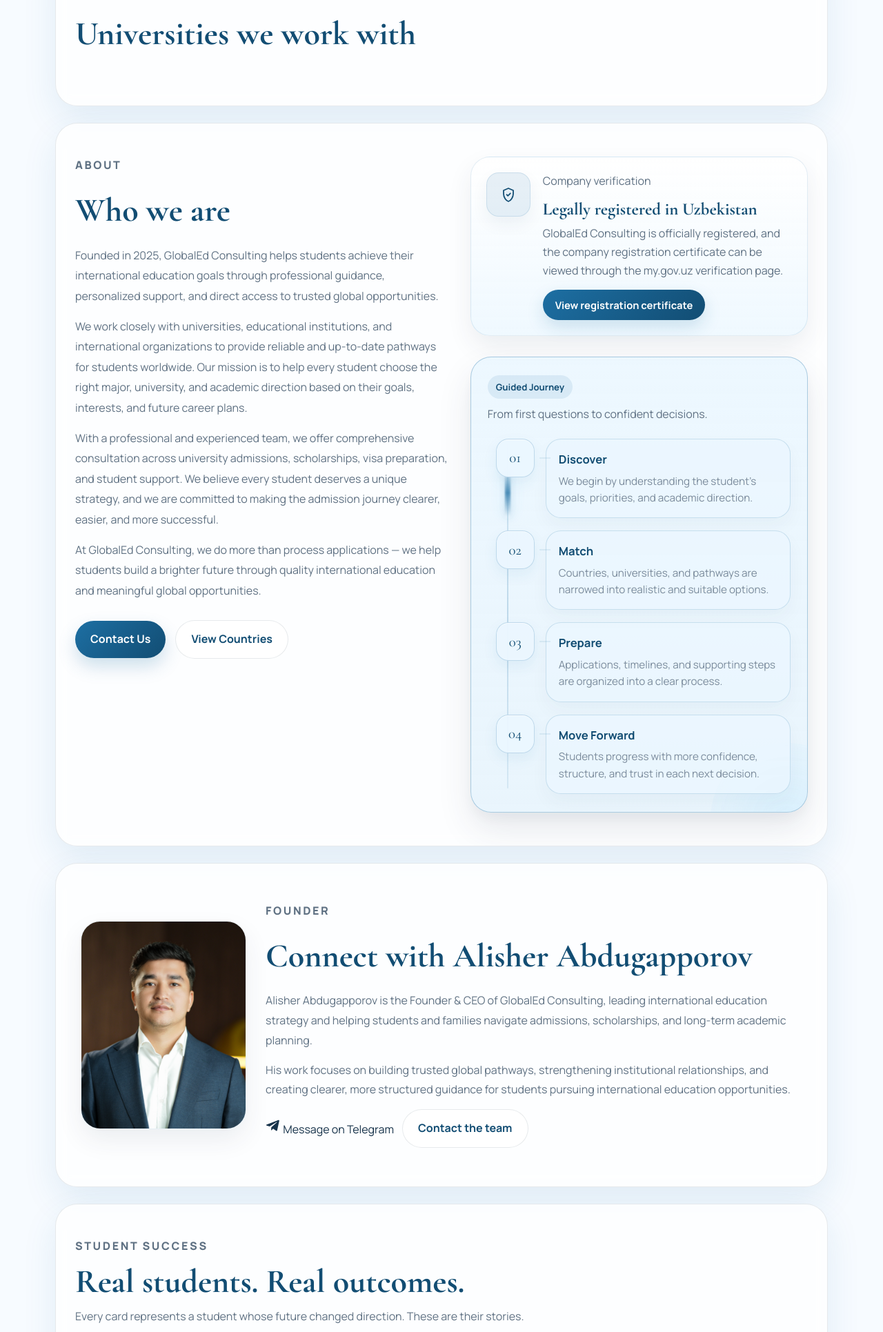
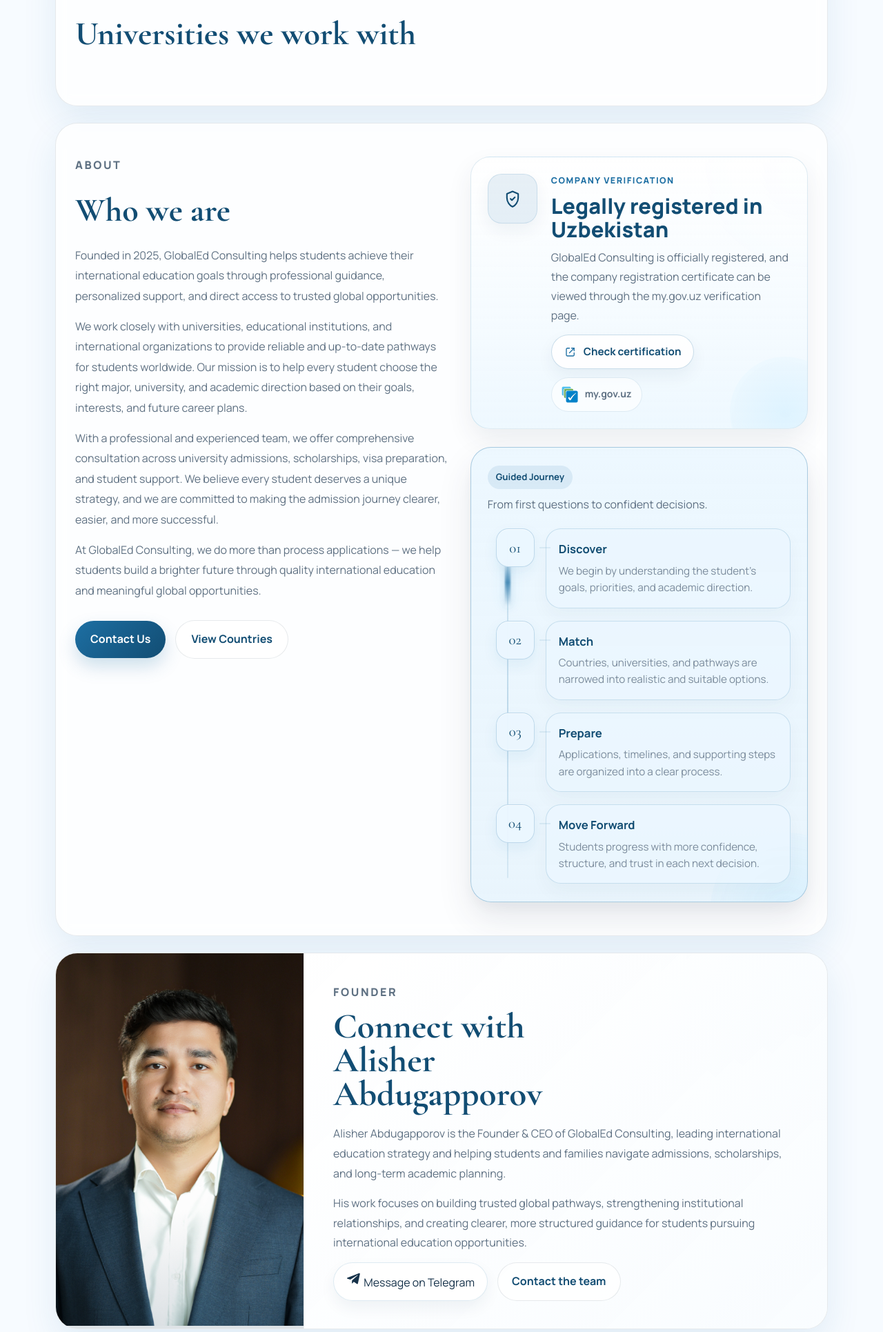
Before and after one commit to SarvarbekS/GlobalEdWebPage, a Django app: page / in a window 1280 px wide. Shown: the part 879-2810 px from the top of the page at 69% size. Run offline with Django 5.2, Linux system fonts and the light colour scheme; data that the repository does not hold is empty.

Commit message:
About section Change

```diff
--- a/static/css/style.css
+++ b/static/css/style.css
@@ -878,23 +878,42 @@
 /*    }*/
 /*}*/
 
+/* ─── About verification card ───────────────────────────── */
 .about-proof-card {
+  position: relative;
   display: grid;
-  grid-template-columns: 64px 1fr;
-  gap: 18px;
+  grid-template-columns: 72px minmax(0, 1fr);
+  gap: 20px;
   align-items: start;
-  padding: 22px;
-  margin-bottom: 30px;
+  padding: 24px;
+  margin-bottom: 26px;
   border-radius: 28px;
-  background: linear-gradient(180deg, rgba(255,255,255,0.84), rgba(235,247,255,0.78));
-  border: 1px solid rgba(29, 111, 163, 0.12);
-  box-shadow: 0 16px 36px rgba(18, 52, 77, 0.08), inset 0 1px 0 rgba(255,255,255,0.72);
+  background:
+    linear-gradient(180deg, rgba(255,255,255,0.94), rgba(235,247,255,0.84)),
+    radial-gradient(circle at top right, rgba(141,216,255,0.14), transparent 30%);
+  border: 1px solid rgba(29, 111, 163, 0.14);
+  box-shadow:
+    0 16px 36px rgba(18, 52, 77, 0.08),
+    inset 0 1px 0 rgba(255,255,255,0.72);
+  overflow: hidden;
+}
+
+.about-proof-card::after {
+  content: "";
+  position: absolute;
+  right: -48px;
+  bottom: -56px;
+  width: 160px;
+  height: 160px;
+  border-radius: 50%;
+  background: radial-gradient(circle, rgba(141,216,255,0.18), rgba(141,216,255,0));
+  pointer-events: none;
 }
 
 .about-proof-icon {
-  width: 64px;
-  height: 64px;
-  border-radius: 18px;
+  width: 72px;
+  height: 72px;
+  border-radius: 20px;
   display: flex;
   align-items: center;
   justify-content: center;
@@ -902,132 +921,304 @@
   background: rgba(29, 111, 163, 0.10);
   border: 1px solid rgba(29, 111, 163, 0.14);
   box-shadow: 0 10px 24px rgba(18, 52, 77, 0.06);
+  flex-shrink: 0;
+}
+
+.about-proof-icon svg {
+  width: 28px;
+  height: 28px;
+}
+
+.about-proof-content {
+  min-width: 0;
+}
+
+.about-proof-content .about-ceo-label {
+  margin: 0 0 10px;
+  font-size: 0.78rem;
+  font-weight: 800;
+  letter-spacing: 0.12em;
+  text-transform: uppercase;
+  color: var(--primary);
 }
 
 .about-proof-title {
-  margin: 0 0 8px;
-  font-family: var(--font-display);
-  font-size: 1.55rem;
+  margin: 0 0 10px;
+  font-family: var(--font-body);
+  font-size: clamp(1.7rem, 2.4vw, 2.35rem);
   line-height: 1.08;
+  font-weight: 800;
   color: var(--primary-dark);
+  max-width: 16ch;
 }
 
 .about-proof-text {
-  margin: 0 0 14px;
+  margin: 0 0 18px;
+  max-width: 38ch;
   color: var(--muted);
-  font-size: 0.96rem;
-  line-height: 1.7;
+  font-size: 0.98rem;
+  line-height: 1.75;
+}
+
+.about-proof-actions {
+  display: flex;
+  align-items: center;
+  gap: 12px;
+  flex-wrap: wrap;
 }
 
 .about-proof-link {
   display: inline-flex;
   align-items: center;
   justify-content: center;
-  min-height: 44px;
+  gap: 10px;
+  min-height: 50px;
   padding: 0 18px;
   border-radius: 999px;
-  background: linear-gradient(135deg, var(--primary), var(--primary-dark));
-  color: #fff !important;
-  font-size: 0.92rem;
+  background: rgba(255, 255, 255, 0.92);
+  border: 1.5px solid rgba(29, 111, 163, 0.24);
+  color: var(--primary-dark) !important;
+  font-size: 0.95rem;
   font-weight: 700;
-  box-shadow: 0 10px 24px rgba(29, 111, 163, 0.18);
-  transition: transform 0.25s ease, box-shadow 0.25s ease, filter 0.25s ease;
+  line-height: 1;
+  box-shadow:
+    0 10px 24px rgba(18, 52, 77, 0.06),
+    inset 0 1px 0 rgba(255,255,255,0.7);
+  transition:
+    transform 0.22s ease,
+    box-shadow 0.22s ease,
+    border-color 0.22s ease,
+    background 0.22s ease,
+    color 0.22s ease;
+  cursor: pointer;
 }
 
 .about-proof-link:hover,
 .about-proof-link:focus-visible {
   transform: translateY(-1px);
-  box-shadow: 0 14px 28px rgba(29, 111, 163, 0.24);
-  filter: brightness(1.03);
-}
-
+  background: rgba(235, 247, 255, 0.98);
+  border-color: rgba(29, 111, 163, 0.38);
+  box-shadow:
+    0 14px 28px rgba(18, 52, 77, 0.10),
+    inset 0 1px 0 rgba(255,255,255,0.78);
+  color: var(--primary) !important;
+}
+
+.about-proof-link svg {
+  width: 18px;
+  height: 18px;
+  flex-shrink: 0;
+  color: var(--primary);
+}
+
+.about-proof-brand {
+  display: inline-flex;
+  align-items: center;
+  gap: 10px;
+  min-height: 50px;
+  padding: 0 14px;
+  border-radius: 999px;
+  background: rgba(255,255,255,0.64);
+  border: 1px solid rgba(29, 111, 163, 0.12);
+  color: var(--muted);
+  font-size: 0.88rem;
+  font-weight: 700;
+}
+
+.about-proof-brand img {
+  width: 24px;
+  height: 24px;
+  object-fit: contain;
+  flex-shrink: 0;
+}
+
+/* ─── Founder contact section ───────────────────────────── */
 .founder-contact-section {
   margin-top: 24px;
+  padding: 0;
+  overflow: hidden;
 }
 
 .founder-contact-card {
   display: grid;
-  grid-template-columns: 240px 1fr;
-  gap: 28px;
-  align-items: center;
-  padding: 8px;
+  grid-template-columns: minmax(280px, 360px) minmax(0, 1fr);
+  gap: 0;
+  align-items: stretch;
+  min-height: 100%;
 }
 
 .founder-contact-media {
-  border-radius: 28px;
+  position: relative;
   overflow: hidden;
-  background: rgba(255,255,255,0.84);
-  border: 1px solid rgba(29, 111, 163, 0.10);
-  box-shadow: 0 16px 36px rgba(18, 52, 77, 0.08);
+  background:
+    linear-gradient(180deg, rgba(255,255,255,0.22), rgba(255,255,255,0)),
+    rgba(255,255,255,0.84);
+  border-right: 1px solid rgba(22, 50, 74, 0.08);
+}
+
+.founder-contact-media::after {
+  content: "";
+  position: absolute;
+  inset: auto 0 0 0;
+  height: 32%;
+  background: linear-gradient(to top, rgba(18, 52, 77, 0.14), rgba(18, 52, 77, 0));
+  pointer-events: none;
 }
 
 .founder-contact-image {
   width: 100%;
   height: 100%;
-  min-height: 300px;
+  min-height: 430px;
+  max-height: 540px;
   object-fit: cover;
+  object-position: center 12%;
   display: block;
 }
 
+.founder-contact-content {
+  position: relative;
+  padding: 44px 42px 40px;
+  display: flex;
+  flex-direction: column;
+  justify-content: center;
+  background:
+    linear-gradient(135deg, rgba(255,255,255,0.96), rgba(248,252,255,0.86)),
+    radial-gradient(circle at top right, rgba(141,216,255,0.12), transparent 28%);
+}
+
+.founder-contact-content .section-tag {
+  margin-bottom: 12px;
+}
+
 .founder-contact-content h2 {
-  margin-bottom: 12px;
+  margin: 0 0 18px;
+  max-width: 12ch;
+  line-height: 0.96;
+  font-size: clamp(2.35rem, 4vw, 4rem);
 }
 
 .founder-contact-lead {
-  font-size: 1.05rem;
+  font-size: 1.02rem;
   line-height: 1.8;
   color: var(--primary-dark);
-  margin: 0 0 16px;
-  max-width: 62ch;
+  margin: 0 0 14px;
+  max-width: 60ch;
 }
 
 .founder-contact-body {
   font-size: 0.98rem;
   line-height: 1.8;
   color: var(--muted);
-  margin: 0 0 20px;
-  max-width: 64ch;
+  margin: 0 0 24px;
+  max-width: 62ch;
 }
 
 .founder-contact-links {
   display: flex;
   align-items: center;
-  gap: 12px;
+  gap: 14px;
   flex-wrap: wrap;
 }
 
+.founder-contact-links .social-link {
+  min-height: 50px;
+  padding: 12px 18px;
+  border-radius: 999px;
+  background: rgba(255,255,255,0.82);
+  border: 1px solid rgba(29, 111, 163, 0.14);
+  box-shadow: 0 10px 22px rgba(18, 52, 77, 0.06);
+}
+
+.founder-contact-links .social-link:hover {
+  transform: translateY(-1px);
+}
+
+.founder-contact-links .secondary-btn {
+  min-height: 50px;
+  padding: 14px 20px;
+}
+
+/* ─── Responsive ────────────────────────────────────────── */
 @media (max-width: 900px) {
+  .about-proof-card {
+    grid-template-columns: 1fr;
+    gap: 16px;
+    padding: 22px;
+  }
+
+  .about-proof-title,
+  .about-proof-text {
+    max-width: 100%;
+  }
+
   .founder-contact-card {
     grid-template-columns: 1fr;
-    gap: 22px;
   }
 
   .founder-contact-media {
-    max-width: 320px;
+    border-right: none;
+    border-bottom: 1px solid rgba(22, 50, 74, 0.08);
   }
 
+  .founder-contact-image {
+    min-height: 320px;
+    max-height: 380px;
+    object-position: center 18%;
+  }
+
+  .founder-contact-content {
+    padding: 30px 26px 28px;
+  }
+
+  .founder-contact-content h2 {
+    max-width: none;
+  }
+}
+
+@media (max-width: 640px) {
   .about-proof-card {
-    grid-template-columns: 1fr;
+    padding: 20px 18px;
+    border-radius: 24px;
   }
-}
-
-@media (max-width: 640px) {
-  .about-proof-card,
-  .founder-contact-card {
-    padding: 0;
+
+  .about-proof-icon {
+    width: 60px;
+    height: 60px;
+    border-radius: 18px;
   }
 
   .about-proof-title {
-    font-size: 1.35rem;
+    font-size: 1.85rem;
   }
 
+  .about-proof-link,
+  .about-proof-brand {
+    width: 100%;
+    justify-content: center;
+  }
+
   .founder-contact-image {
-    min-height: 260px;
+    min-height: 250px;
+    max-height: 300px;
   }
 
-  .founder-contact-lead,
-  .founder-contact-body {
-    max-width: 100%;
+  .founder-contact-content {
+    padding: 24px 20px 24px;
+  }
+
+  .founder-contact-content h2 {
+    font-size: 2.3rem;
+  }
+
+  .founder-contact-links {
+    flex-direction: column;
+    align-items: stretch;
+  }
+
+  .founder-contact-links .social-link,
+  .founder-contact-links .secondary-btn {
+    width: 100%;
+    justify-content: center;
   }
 }
 
--- a/templates/home.html
+++ b/templates/home.html
@@ -195,20 +195,34 @@
                 <div class="about-visual">
                     <div class="about-proof-card">
     <div class="about-proof-icon">
-                            <svg viewBox="0 0 24 24" width="24" height="24" aria-hidden="true" fill="none">
+        <svg viewBox="0 0 24 24" fill="none" aria-hidden="true">
             <path d="M12 3L19 6V11C19 16 15.55 20.74 12 22C8.45 20.74 5 16 5 11V6L12 3Z" stroke="currentColor" stroke-width="1.8" stroke-linecap="round" stroke-linejoin="round"/>
             <path d="M9.5 12.2L11.2 13.9L14.8 10.3" stroke="currentColor" stroke-width="1.8" stroke-linecap="round" stroke-linejoin="round"/>
         </svg>
     </div>
+
     <div class="about-proof-content">
         <p class="about-ceo-label">Company verification</p>
         <h3 class="about-proof-title">Legally registered in Uzbekistan</h3>
         <p class="about-proof-text">
             GlobalEd Consulting is officially registered, and the company registration certificate can be viewed through the my.gov.uz verification page.
         </p>
+
+        <div class="about-proof-actions">
             <a href="https://new.birdarcha.uz/document/6d679d44-801e-4851-a797-7151a49556df" target="_blank" rel="noopener noreferrer" class="about-proof-link">
-                                View registration certificate
+                <svg viewBox="0 0 24 24" fill="none" aria-hidden="true">
+                    <path d="M14 5H19V10" stroke="currentColor" stroke-width="1.8" stroke-linecap="round" stroke-linejoin="round"/>
+                    <path d="M10 14L19 5" stroke="currentColor" stroke-width="1.8" stroke-linecap="round" stroke-linejoin="round"/>
+                    <path d="M19 14V18C19 18.53 18.79 19.04 18.41 19.41C18.04 19.79 17.53 20 17 20H6C5.47 20 4.96 19.79 4.59 19.41C4.21 19.04 4 18.53 4 18V7C4 6.47 4.21 5.96 4.59 5.59C4.96 5.21 5.47 5 6 5H10" stroke="currentColor" stroke-width="1.8" stroke-linecap="round" stroke-linejoin="round"/>
+                </svg>
+                Check certification
             </a>
+
+            <span class="about-proof-brand">
+                <img src="{% static 'images/mygov-logo.png' %}" alt="my.gov.uz logo">
+                my.gov.uz
+            </span>
+        </div>
     </div>
 </div>
 
@@ -287,7 +301,7 @@
                     <span>Message on Telegram</span>
                 </a>
 
-                        <a href="/contact" class="secondary-btn">Contact the team</a>
+                <a href="#contact" class="secondary-btn">Contact the team</a>
             </div>
         </div>
     </div>
```
Also changed, not shown: static/images/mygov-logo.png (added). Lines whose indentation alone changed are shown as unchanged.
